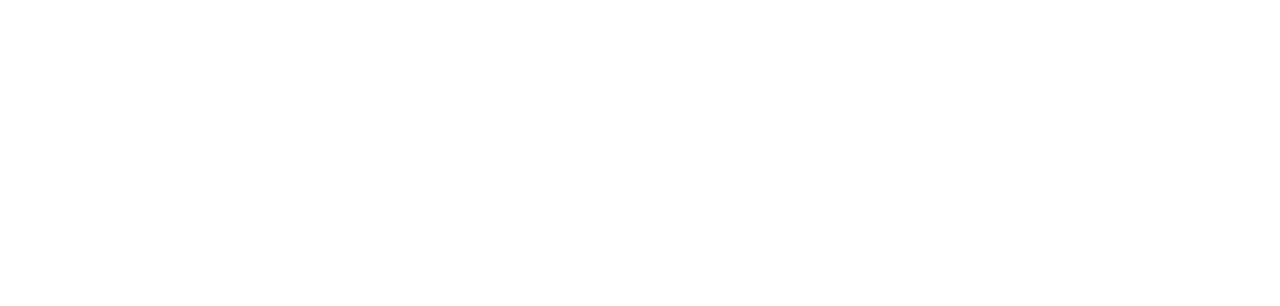
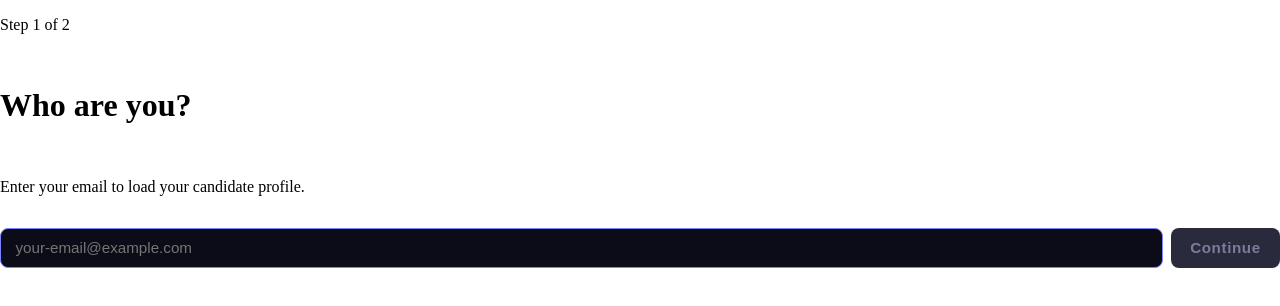
Before and after one commit to Bati2ra/nimble-gravity-test, a React (Vite) app: page / in a window 1280 px wide. Shown: the top 306 px of the page. Built offline with nearby package versions, Linux system fonts and the light colour scheme; no server answers.

Commit message:
feat: candidate form

```diff
--- a/src/App.jsx
+++ b/src/App.jsx
@@ -1,10 +1,6 @@
-import './App.css'
+import { JobBoard } from "./components/JobBoard";
+import "./styles.css";
 
-function App() {
-  return (
-    <>
-    </>
-  )
+export default function App() {
+  return <JobBoard />;
 }
-
-export default App
--- /dev/null
+++ b/src/api/jobs.js
@@ -0,0 +1,15 @@
+const BASE_URL = import.meta.env.VITE_BASE_URL;
+
+export async function fetchCandidate(email) {
+    try {
+        const res = await fetch(
+            `${BASE_URL}/api/candidate/get-by-email?email=${encodeURIComponent(email)}`
+        );
+        if (res.status === 404) throw new Error("No candidate found with that email.");
+        if (!res.ok) throw new Error(`Failed to fetch candidate (${res.status})`);
+        return res.json();
+    } catch (e) {
+        // En caso de error de red o url incorrecta se lanza un error genérico.
+        throw new Error("Network error. Please try again later.");
+    }
+}
--- /dev/null
+++ b/src/components/CandidateEmailForm.jsx
@@ -0,0 +1,51 @@
+import { useState } from "react";
+
+export function CandidateEmailForm({ onSubmit, loading, error }) {
+  const [email, setEmail] = useState("");
+
+  const isValidEmail = (value) => /^[^\s@]+@[^\s@]+\.[^\s@]+$/.test(value);
+
+  const handleSubmit = () => {
+    if (isValidEmail(email)) onSubmit(email);
+  };
+
+  const handleKeyDown = (e) => {
+    if (e.key === "Enter") handleSubmit();
+  };
+
+  return (
+    <div className="email-form">
+      <p >Step 1 of 2</p>
+      <h1 >Who are you?</h1>
+      <p >
+        Enter your email to load your candidate profile.
+      </p>
+
+      <div className="email-form__row">
+        <input
+          type="email"
+          value={email}
+          onChange={(e) => setEmail(e.target.value)}
+          onKeyDown={handleKeyDown}
+          placeholder="your-email@example.com"
+          disabled={loading}
+          className="email-form__input"
+          autoFocus
+        />
+        <button
+          onClick={handleSubmit}
+          disabled={loading || !isValidEmail(email)}
+          className="email-form__button"
+        >
+          {loading ? "Loading…" : "Continue"}
+        </button>
+      </div>
+
+      {error && (
+        <p className="email-form__error" role="alert">
+          {error}
+        </p>
+      )}
+    </div>
+  );
+}
--- /dev/null
+++ b/src/components/JobBoard.jsx
@@ -0,0 +1,17 @@
+import { CandidateEmailForm } from "./CandidateEmailForm";
+import { useCandidate } from "../hooks/useCandidate";
+
+export function JobBoard() {
+    const { candidate, loading: candidateLoading, error: candidateError, lookup } = useCandidate();
+    return (
+        <main>
+            {!candidate ? (
+                <CandidateEmailForm
+                    onSubmit={lookup}
+                    loading={candidateLoading}
+                    error={candidateError}
+                />
+            )
+                : <></>}
+        </main>)
+}
--- /dev/null
+++ b/src/hooks/useCandidate.js
@@ -0,0 +1,23 @@
+import { useState } from "react";
+import { fetchCandidate } from "../api/jobs";
+
+export function useCandidate() {
+  const [candidate, setCandidate] = useState(null);
+  const [loading, setLoading] = useState(false);
+  const [error, setError] = useState(null);
+
+  const lookup = async (email) => {
+    setLoading(true);
+    setError(null);
+    try {
+      const data = await fetchCandidate(email);
+      setCandidate(data);
+    } catch (e) {
+      setError(e.message);
+    } finally {
+      setLoading(false);
+    }
+  };
+
+  return { candidate, loading, error, lookup };
+}
--- /dev/null
+++ b/src/styles.css
@@ -0,0 +1,66 @@
+*,
+*::before,
+*::after {
+  box-sizing: border-box;
+}
+
+body {
+  margin: 0;
+  min-width: 320px;
+  -webkit-font-smoothing: antialiased;
+  -moz-osx-font-smoothing: grayscale;
+}
+
+/* EMAIL FORM */
+.email-form {
+  display: flex;
+  flex-direction: column;
+  gap: 1rem;
+}
+
+.email-form__row {
+  display: flex;
+  gap: 0.5rem;
+  flex-wrap: wrap;
+}
+
+.email-form__input {
+  flex: 1;
+  min-width: 220px;
+  background: #0c0c18;
+  border: 1px solid #2a2a3d;
+  border-radius: 8px;
+  padding: 0.65rem 0.9rem;
+  color: #e8e8f0;
+  font-size: 0.95rem;
+  font-family: "DM Sans", sans-serif;
+  outline: none;
+  transition: border-color 0.2s;
+}
+
+.email-form__input:focus    { border-color: #7c83fd; }
+.email-form__input:disabled { opacity: 0.5; cursor: not-allowed; }
+
+.email-form__button {
+  background: #7c83fd;
+  color: #fff;
+  border: none;
+  border-radius: 8px;
+  padding: 0.65rem 1.2rem;
+  font-size: 0.95rem;
+  font-weight: 700;
+  letter-spacing: 0.04em;
+  cursor: pointer;
+  white-space: nowrap;
+  transition: background 0.2s, transform 0.1s;
+}
+
+.email-form__button:hover:not(:disabled)  { background: #5b63e8; }
+.email-form__button:active:not(:disabled) { transform: scale(0.97); }
+.email-form__button:disabled              { background: #2a2a3d; color: #7c7c9c; cursor: not-allowed; }
+
+.email-form__error {
+  margin: 0;
+  font-size: 0.85rem;
+  color: #f87171;
+}
```
